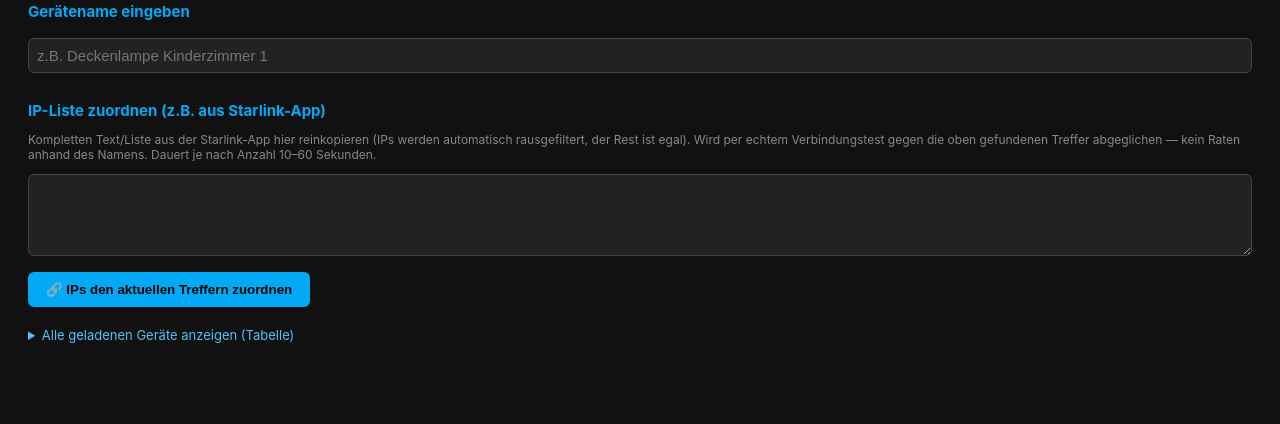
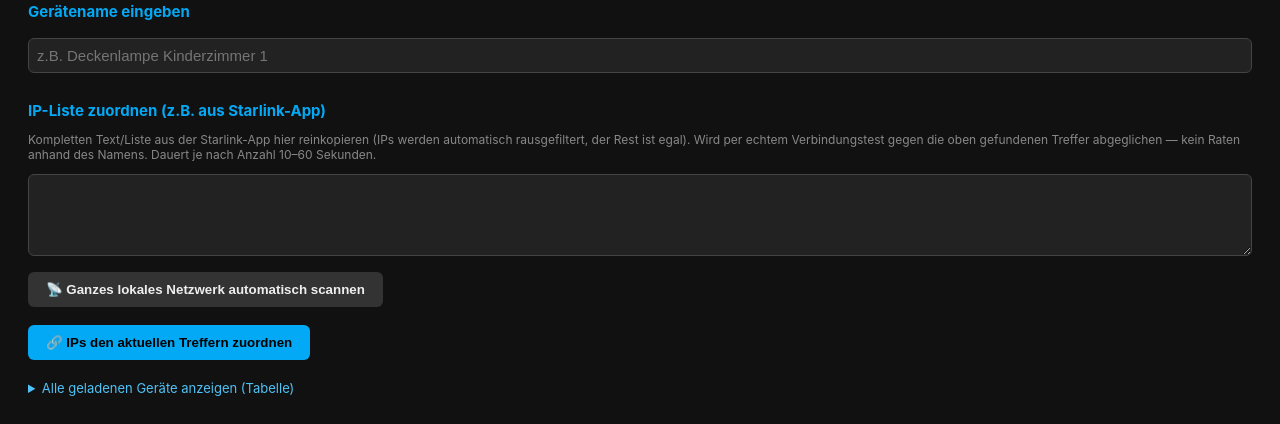
Before and after one commit to Pitbull19850119/Local-Toya-search-tool, a Flask app: page / in a window 1280 px wide. Shown: the part 507-931 px from the top of the page. Before the commit the page ends 850 px from the top, so only its background shows below. Run offline with Flask 3, Linux system fonts and the light colour scheme; data that the repository does not hold is empty.

Commit message:
Add files via upload

```diff
--- a/templates/index.html
+++ b/templates/index.html
@@ -70,6 +70,8 @@
     kein Raten anhand des Namens. Dauert je nach Anzahl 10–60 Sekunden.
   </p>
   <textarea id="ipListArea" rows="4" style="width:100%;background:#222;color:#eee;border:1px solid #444;border-radius:6px;padding:8px;box-sizing:border-box;font-size:14px;"></textarea>
+  <button class="secondary" onclick="scanSubnet()">📡 Ganzes lokales Netzwerk automatisch scannen</button>
+  <div id="subnetScanStatus" style="margin-top:6px;font-size:12px;color:#888;"></div>
   <button onclick="bulkMatch()">🔗 IPs den aktuellen Treffern zuordnen</button>
   <div id="bulkMatchStatus" style="margin-top:8px;font-size:13px;"></div>
 </div>
@@ -234,6 +236,31 @@ function _formatClientSide(d) {
   return lines.join('\n');
 }
 
+async function scanSubnet() {
+  const status = document.getElementById('subnetScanStatus');
+  status.style.color = '#03a9f4';
+  status.innerText = '⏳ Scanne lokales /24-Subnetz (ca. 254 Adressen, dauert 10-20 Sekunden)...';
+  try {
+    const res = await fetch('scan_subnet', {
+      method: 'POST',
+      headers: {'Content-Type': 'application/json'},
+      body: JSON.stringify({})
+    });
+    const data = await res.json();
+    if (data.error) {
+      status.style.color = '#ff5252';
+      status.innerText = data.error;
+      return;
+    }
+    document.getElementById('ipListArea').value = data.open_ips.join('\n');
+    status.style.color = '#4caf50';
+    status.innerText = `Subnetz ${data.cidr} (eigene IP: ${data.local_ip}) gescannt: ${data.open_ips.length} von ${data.scanned_count} Adressen antworten auf Tuya-Port 6668. Jetzt "IPs zuordnen" klicken.`;
+  } catch (e) {
+    status.style.color = '#ff5252';
+    status.innerText = 'Fehler: ' + e;
+  }
+}
+
 async function bulkMatch() {
   const status = document.getElementById('bulkMatchStatus');
   const text = document.getElementById('ipListArea').value;
```
